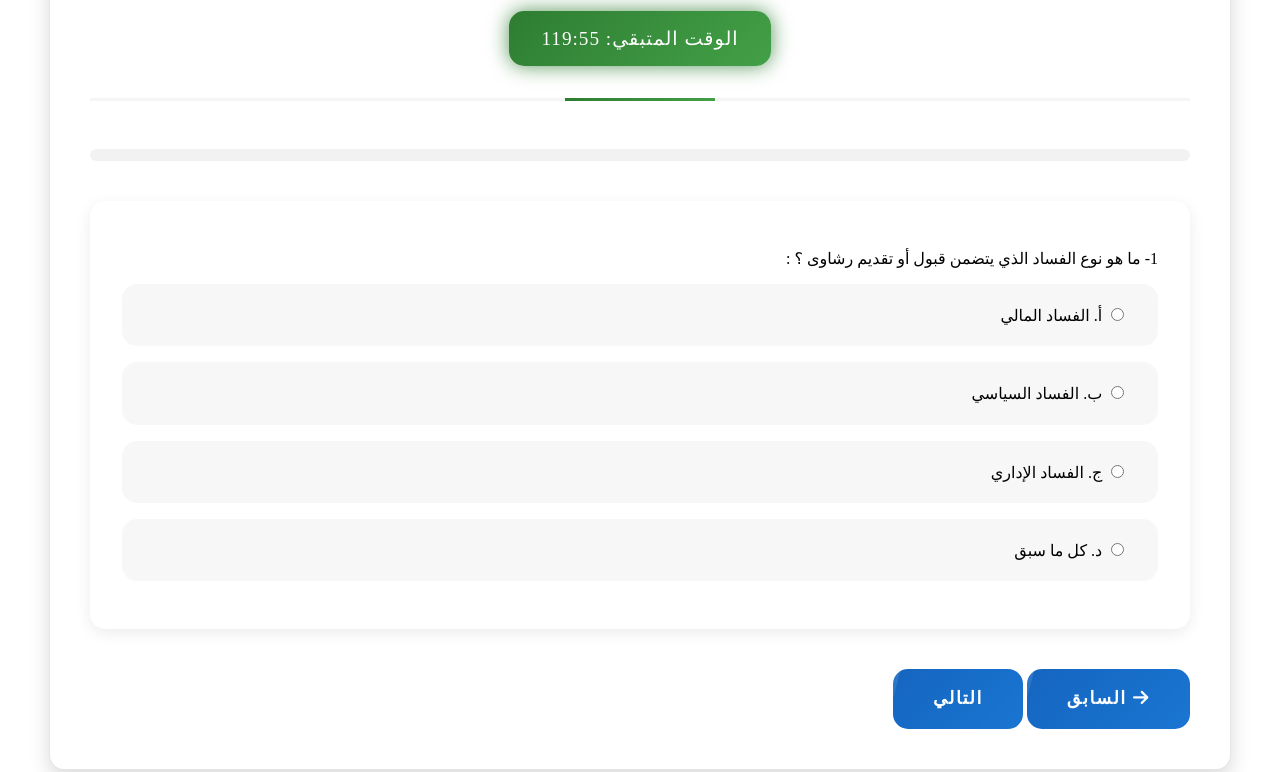
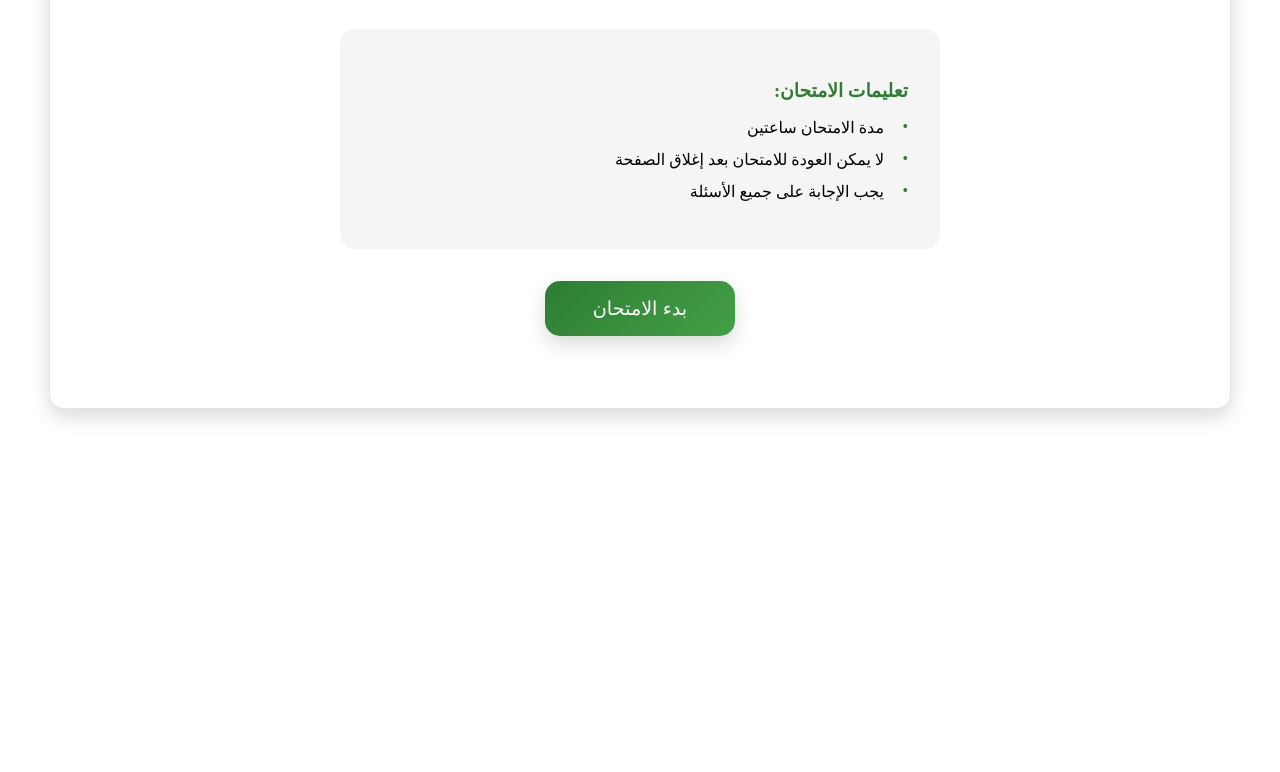
Before and after one commit to HMe26/-, a plain HTML site: page index.html in a window 1280 px wide. Shown: the part 231-1003 px from the top of the page. After the commit the page ends 800 px from the top, so only its background shows below. Drawn offline with Linux system fonts and the light colour scheme.

Commit message:
Add files via upload

```diff
--- a/index.html
+++ b/index.html
@@ -10,8 +10,25 @@
 </head>
 <body>
     <div class="container">
+        <!-- شاشة البداية -->
+        <div id="start-screen" class="start-screen">
+            <h1>امتحان آداب المهنة</h1>
+            <h2>الفصل الدراسي الأول 2024/2025 - نموذج رقم (2)</h2>
+            <div class="instructions">
+                <h3>تعليمات الامتحان:</h3>
+                <ul>
+                    <li>مدة الامتحان ساعتين</li>
+                    <li>لا يمكن العودة للامتحان بعد إغلاق الصفحة</li>
+                    <li>يجب الإجابة على جميع الأسئلة</li>
+                </ul>
+            </div>
+            <button id="start-exam" class="start-btn">بدء الامتحان</button>
+        </div>
+
+        <!-- شاشة الامتحان -->
+        <div id="exam-screen" class="exam-screen" style="display: none;">
             <header class="exam-header">
-            <h1> امتحان آداب المهنة</h1>
+                <h1>امتحان آداب المهنة</h1>
                 <h2>الفصل الدراسي الأول 2024/2025 - نموذج رقم (2)</h2>
                 <div class="timer" id="timer">الوقت المتبقي: <span>120:00</span></div>
             </header>
@@ -28,6 +45,7 @@
             </main>
             <div id="results-area" class="results-container"></div>
         </div>
+    </div>
     <script src="script.js"></script>
 </body>
 </html>
--- a/script.js
+++ b/script.js
@@ -422,3 +422,46 @@ document.addEventListener('DOMContentLoaded', () => {
     showQuestion(0);
     startTimer();
 });
+
+
+document.addEventListener('DOMContentLoaded', () => {
+    const startScreen = document.getElementById('start-screen');
+    const examScreen = document.getElementById('exam-screen');
+    const startButton = document.getElementById('start-exam');
+    let timerStarted = false;
+
+    // إخفاء شاشة الامتحان في البداية
+    examScreen.style.display = 'none';
+
+    // عند الضغط على زر بدء الامتحان
+    startButton.addEventListener('click', () => {
+        startScreen.style.display = 'none';
+        examScreen.style.display = 'block';
+        if (!timerStarted) {
+            startTimer();
+            timerStarted = true;
+        }
+        initializeQuiz();
+    });
+
+    function startTimer() {
+        const timerDisplay = document.querySelector('#timer span');
+        let timeLeft = 120 * 60; // 120 minutes in seconds
+
+        timer = setInterval(() => {
+            timeLeft--;
+            const minutes = Math.floor(timeLeft / 60);
+            const seconds = timeLeft % 60;
+            timerDisplay.textContent = `${minutes.toString().padStart(2, '0')}:${seconds.toString().padStart(2, '0')}`;
+
+            if (timeLeft <= 0) {
+                clearInterval(timer);
+                submitQuiz();
+            }
+        }, 1000);
+    }
+
+    function initializeQuiz() {
+        // ... existing quiz initialization code ...
+    }
+});
--- a/style.css
+++ b/style.css
@@ -423,3 +423,67 @@
         scroll-behavior: auto !important;
     }
 }
+
+.start-screen {
+    text-align: center;
+    padding: 2rem;
+    max-width: 600px;
+    margin: 0 auto;
+}
+
+.start-screen h1 {
+    color: var(--primary-color);
+    margin-bottom: 1rem;
+}
+
+.instructions {
+    background: var(--light-bg);
+    padding: 2rem;
+    border-radius: var(--border-radius);
+    margin: 2rem 0;
+    text-align: right;
+}
+
+.instructions h3 {
+    color: var(--primary-color);
+    margin-bottom: 1rem;
+}
+
+.instructions ul {
+    list-style-type: none;
+    padding: 0;
+}
+
+.instructions li {
+    margin: 0.8rem 0;
+    padding-right: 1.5rem;
+    position: relative;
+}
+
+.instructions li::before {
+    content: '•';
+    color: var(--primary-color);
+    position: absolute;
+    right: 0;
+}
+
+.start-btn {
+    background: var(--gradient-primary);
+    color: white;
+    padding: 1rem 3rem;
+    border: none;
+    border-radius: var(--border-radius);
+    font-size: 1.2rem;
+    cursor: pointer;
+    transition: var(--transition);
+    box-shadow: var(--box-shadow);
+}
+
+.start-btn:hover {
+    transform: translateY(-2px);
+    box-shadow: 0 8px 15px rgba(0, 0, 0, 0.2);
+}
+
+.exam-screen {
+    display: none;
+}
```
Lines whose indentation alone changed are shown as unchanged.
